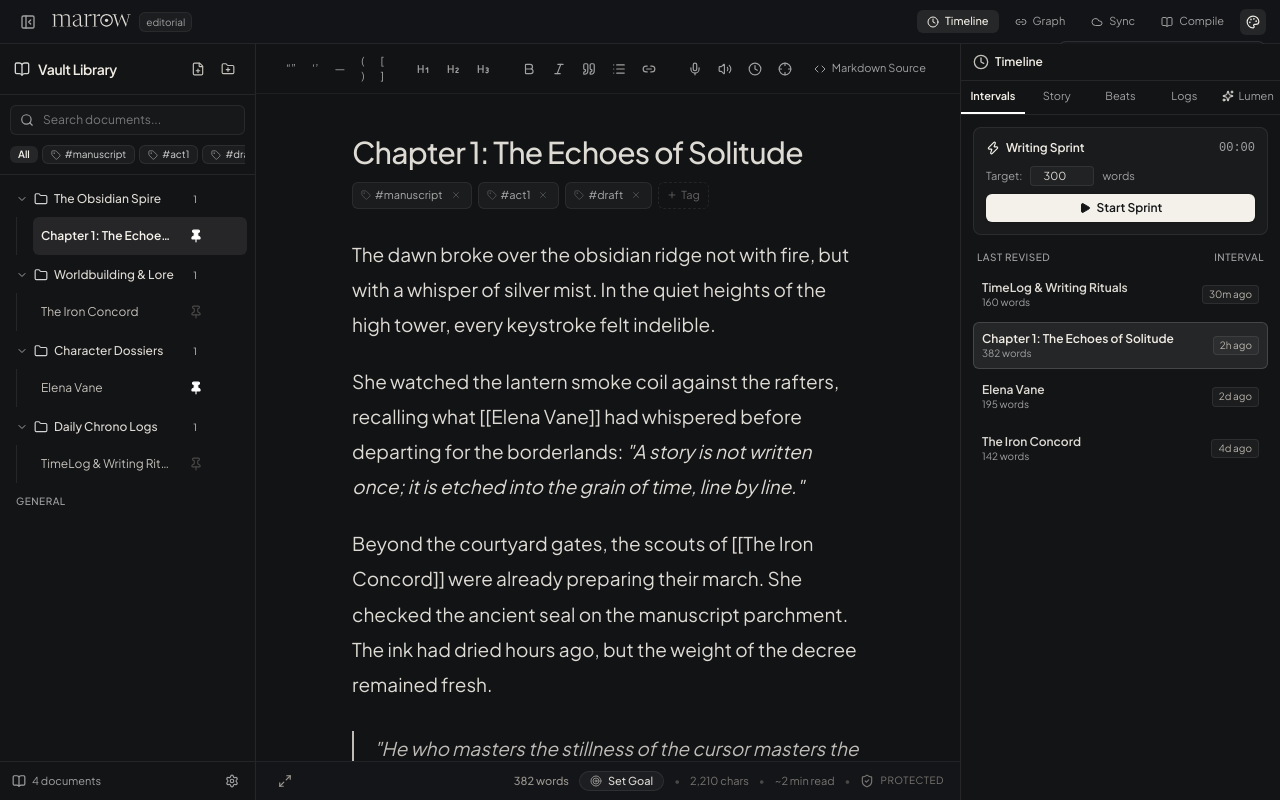
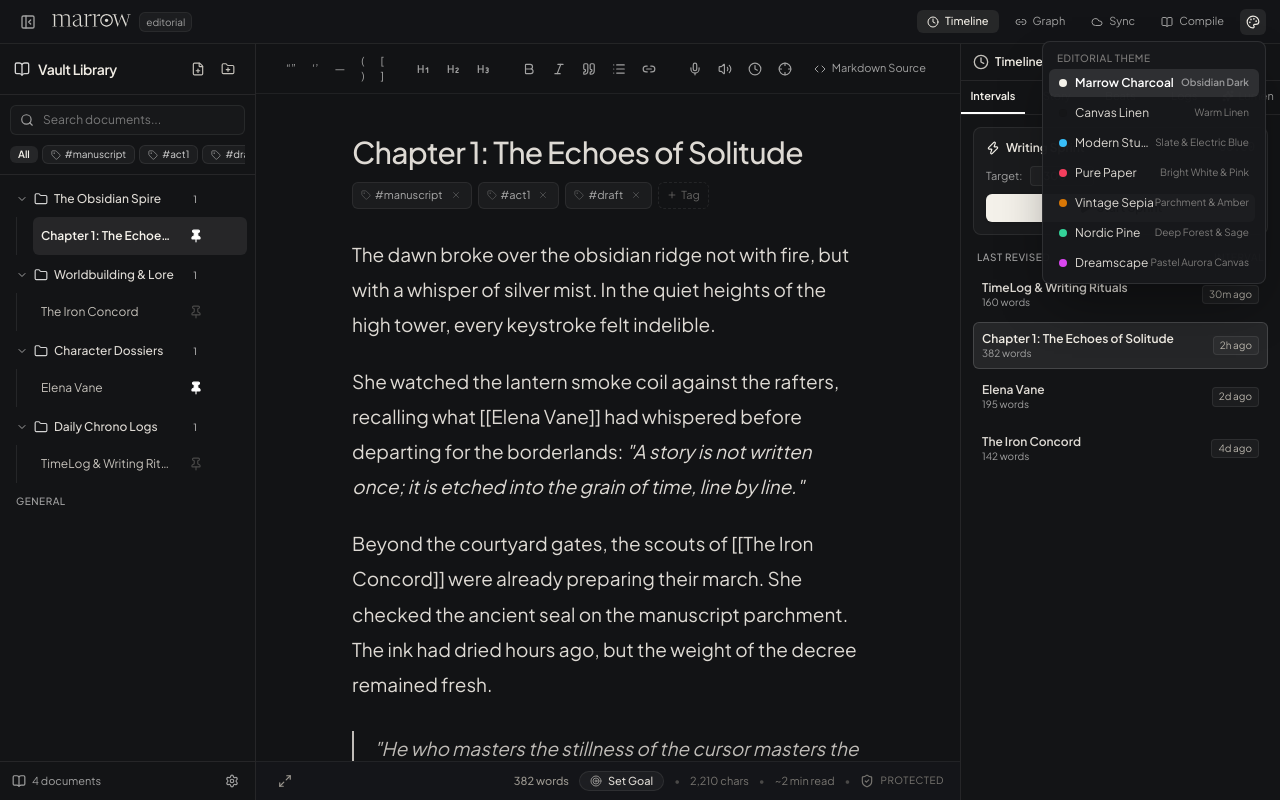
Before and after one commit to Annyxtopheles/marrow, a React (Vite) app: page / in a window 1280 px wide. Both pictures are taken after a click on the button 1253 px from the left and 21 px from the top of the page. Built offline with nearby package versions, Linux system fonts and the light colour scheme.

Commit message:
fix: elevate theme selector dropdown stacking context and add click-away dismissal

```diff
--- a/src/App.tsx
+++ b/src/App.tsx
@@ -33,6 +33,18 @@ export function App() {
   const [isCompileOpen, setIsCompileOpen] = useState(false);
   const [compileFolderId, setCompileFolderId] = useState<string | null>(null);
   const [isThemeMenuOpen, setIsThemeMenuOpen] = useState(false);
+  const themeMenuRef = useRef<HTMLDivElement>(null);
+
+  useEffect(() => {
+    if (!isThemeMenuOpen) return;
+    const handleOutsideClick = (e: MouseEvent) => {
+      if (themeMenuRef.current && !themeMenuRef.current.contains(e.target as Node)) {
+        setIsThemeMenuOpen(false);
+      }
+    };
+    window.addEventListener('mousedown', handleOutsideClick);
+    return () => window.removeEventListener('mousedown', handleOutsideClick);
+  }, [isThemeMenuOpen]);
 
   useEffect(() => {
     applyThemeToDocument(settings.theme);
@@ -959,7 +971,7 @@ export function App() {
       {/* Refined Minimalist App Bar */}
       {!settings.focusMode && (
         <header
-          className={`h-11 border-b ${headerBorder} ${headerBg} backdrop-blur-md px-3.5 flex items-center justify-between text-xs select-none`}
+          className={`relative z-40 h-11 border-b ${headerBorder} ${headerBg} backdrop-blur-md px-3.5 flex items-center justify-between text-xs select-none`}
         >
           <div className="flex items-center gap-2.5">
             <button
@@ -1036,7 +1048,7 @@ export function App() {
             </button>
 
             {/* Quick Theme Switcher */}
-            <div className="relative">
+            <div ref={themeMenuRef} className="relative">
               <button
                 type="button"
                 onClick={() => setIsThemeMenuOpen(!isThemeMenuOpen)}
@@ -1050,10 +1062,10 @@ export function App() {
 
               {isThemeMenuOpen && (
                 <div
-                  className={`absolute right-0 mt-1.5 w-52 rounded-lg border shadow-xl p-1.5 z-50 text-xs backdrop-blur-md ${
+                  className={`absolute right-0 mt-1.5 w-56 rounded-lg border shadow-2xl p-1.5 z-50 text-xs backdrop-blur-xl ${
                     isLightMode
-                      ? 'bg-[#fffefb]/95 border-black/10 text-[#222]'
-                      : 'bg-[#18191c]/95 border-white/10 text-[#dedad4]'
+                      ? 'bg-[#ffffff]/98 border-black/10 text-[#1e1b4b] shadow-black/15'
+                      : 'bg-[#18191c]/98 border-white/10 text-[#dedad4] shadow-black/40'
                   }`}
                 >
                   <div className="px-2 py-1 text-[10px] uppercase tracking-wider opacity-50 font-medium">
```
